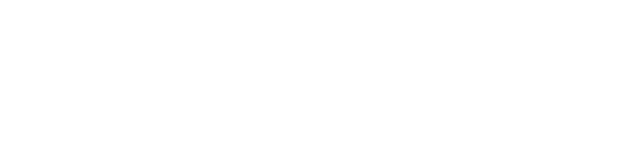
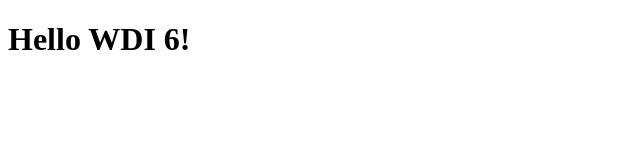
Before and after one commit to kadenphua/git-test, a plain HTML site: page index.html in a window 1280 px wide. Shown: the whole page, without its empty margins (0-640 px from the left). Drawn offline with Linux system fonts and the light colour scheme.

Commit message:
Edit index.html file, added new title and header

```diff
--- a/index.html
+++ b/index.html
@@ -2,9 +2,10 @@
   <html>
     <head>
       <meta charset="utf-8">
-      <title></title>
+      <title>Hello World</title>
     </head>
     <body>
+      <h1>Hello WDI 6!</h1>
 
     </body>
   </html>
```
